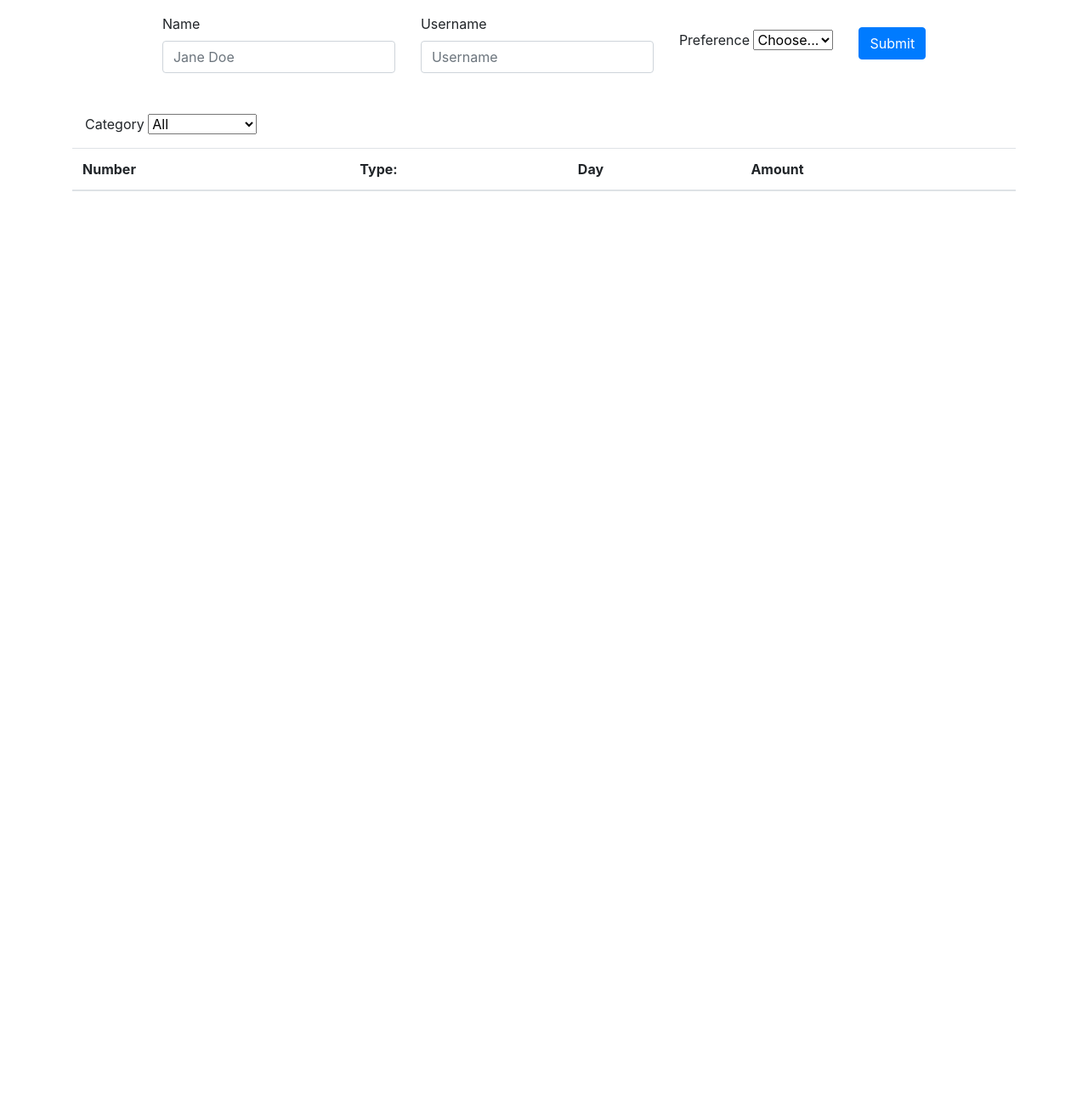
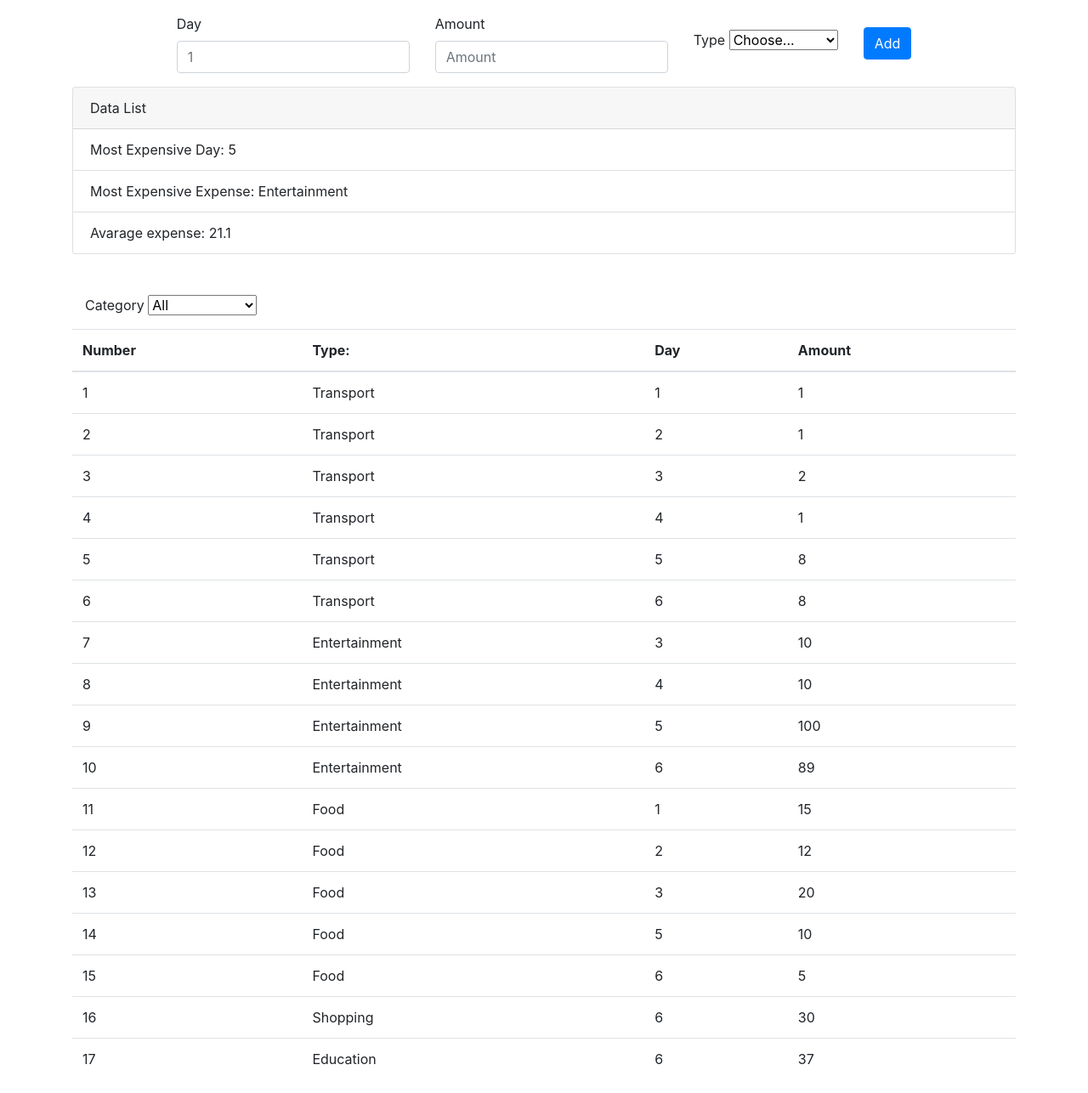
Before and after one commit to turanheydarli/PB501-Course, a plain HTML site: page Lesson_1/Task_1/index.html in a window 1280 px wide. Shown: the whole page at 85% size. Before the commit the page ends 800 px from the top, so only its background shows below. Drawn offline with nearby package versions, Linux system fonts and the light colour scheme.

Commit message:
task completed

```diff
--- a/Lesson_1/Task_1/app.js
+++ b/Lesson_1/Task_1/app.js
@@ -1,54 +1,112 @@
-const ExpenseType = {
-    All: 'All',
-    Transport: 'Transport',
-    Entertainment: 'Entertainment',
-    Food: 'Food',
-    Shopping: 'Shopping',
-    Education: 'Education',
-};
-
-const expenses = Object.fromEntries(Object.keys(ExpenseType).map(type => [type, []]));
+const expenses = {
+    'All': [],
+    'Transport': [],
+    'Entertainment': [],
+    'Food': [],
+    'Shopping': [],
+    'Education': [],
+}
 
 const filterElement = document.getElementById('filter-select');
 const expensesTableBody = document.querySelector('#expenses-table-body');
 
-filterElement.innerHTML = Object.keys(ExpenseType).map((value) => `<option  ${value == ExpenseType.All ? 'selected' : ''}>` + value + '</option>');
+const mostExpensiveExpense = document.querySelector('#most-expensive-expense');
+const mostExpensiveDay = document.querySelector('#most-expensive-day');
+const avarageExpense = document.querySelector('#avarage-expense');
+
+const createForm = document.querySelector('#create-form');
+const formSubmitButton = document.querySelector('#form-submit-button');
+const dayInput = document.querySelector('#day-input');
+const expenceTypeInput = document.querySelector('#expence-type-input');
+const amountInput = document.querySelector('#amount-input');
 
 
+formSubmitButton.addEventListener('click', performAdd);
+formSubmitButton.addEventListener('click', renderPage);
 
-document.addEventListener('DOMContentLoaded', renderExpensesTable);
-filterElement.addEventListener('change', renderExpensesTable);
+filterElement.addEventListener('change', renderPage);
+
+document.addEventListener('DOMContentLoaded', renderPage);
 
 
-// expenseTypeElement.appendChild(`<select>${Object.keys(ExpenseType).map((value) => '<option>' + value + '</option>')}</select>`);
-
-addExpense(ExpenseType.Transport, 2, 100);
-addExpense(ExpenseType.Transport, 2, 100);
-addExpense(ExpenseType.Transport, 2, 100);
-addExpense(ExpenseType.Transport, 2, 100);
-addExpense(ExpenseType.Transport, 2, 100);
-addExpense(ExpenseType.Transport, 2, 100);
+addExpense('Transport', 1, 1);
+addExpense('Transport', 2, 1);
+addExpense('Transport', 3, 2);
+addExpense('Transport', 4, 1);
+addExpense('Transport', 5, 8);
+addExpense('Transport', 6, 8);
 
 
-addExpense(ExpenseType.Education, 2, 100);
+addExpense('Entertainment', 3, 10);
+addExpense('Entertainment', 4, 10);
+addExpense('Entertainment', 5, 100);
+addExpense('Entertainment', 6, 89);
+
+addExpense('Shopping', 6, 30);
+
+addExpense('Food', 1, 15);
+addExpense('Food', 2, 12);
+addExpense('Food', 3, 20);
+addExpense('Food', 5, 10);
+addExpense('Food', 6, 5);
+
+addExpense('Education', 6, 37);
+
+console.log(getAllExpenses());
+
+console.log(getAvarageExpense());
 
 
-console.log(getAllExpenses());
+function performAdd(event) {
+    event.preventDefault()
+
+    let day = parseInt(dayInput.value);
+    let amount = parseFloat(amountInput.value);
+    let type = expenceTypeInput.value;
+
+    addExpense(type, day, amount)
+}
+
+function renderPage() {
+    renderMostExpensiveDay();
+    renderMostExpensiveExpense();
+    renderAvarageExpense();
+
+    renderExpensesTable();
+}
+
+function renderMostExpensiveExpense() {
+    const expense = getMostExpensiveExpense();
+
+    mostExpensiveExpense.innerHTML = `Most Expensive Expense: ${expense.expenseType}`;
+}
+
+function renderMostExpensiveDay() {
+    const expense = getMostExpensiveDayByType('All');
+
+    mostExpensiveDay.innerHTML = `Most Expensive Day: ${expense.day}`;
+}
+
+function renderAvarageExpense() {
+    const expense = getAvarageExpense();
+
+    avarageExpense.innerHTML = `Avarage expense: ${expense.toFixed(1)}`;
+}
 
 function renderExpensesTable() {
     const selectedType = filterElement.value;
     const filteredExpenses = getExpensesByType(selectedType);
 
-    let tableId = filteredExpenses.indexOf(expense) + 1;
+    expensesTableBody.innerHTML = filteredExpenses.map(expense => {
+        let tableId = filteredExpenses.indexOf(expense) + 1;
 
-    expensesTableBody.innerHTML = filteredExpenses.map(expense => {
         return `<tr>
             <td>${tableId}</td>
             <td>${expense.expenseType}</td>
             <td>${expense.day}</td>
             <td>${expense.amount}</td>
         </tr>`;
-    });
+    }).join('');;
 }
 
 function getAllExpenses() {
@@ -83,7 +141,7 @@ function addExpense(expenseType, day, amount) {
         'amount': amount
     };
 
-    if (!valiedateExpense(newExpense)) {
+    if (!validateExpense(newExpense)) {
         return null;
     }
 
@@ -92,27 +150,73 @@ function addExpense(expenseType, day, amount) {
 
 function getExpensesByType(expenseType) {
 
-    if (expenseType == ExpenseType.All) {
+    if (expenseType == 'All') {
         return getAllExpenses();
     }
 
     return expenses[expenseType];
 }
 
-function valiedateExpense(expense) {
+function getSumOfExpenses() {
+    let allExpenses = getAllExpenses();
 
+    let sum = 0;
+
+    allExpenses.forEach(expense => {
+        expense.amount += sum;
+    });
+
+    return sum;
+}
+
+function getMostExpensiveDayByType(expenseType) {
+    let filteredExpenses = getExpensesByType(expenseType);
+
+    let mostExpensiveExpense = filteredExpenses[0];
+
+    for (let index = 0; index < filteredExpenses.length; index++) {
+        const expense = filteredExpenses[index];
+        if (expense.amount > mostExpensiveExpense.amount) {
+            mostExpensiveExpense = expense;
+        }
+    }
+
+    return mostExpensiveExpense;
+}
+
+function getMostExpensiveExpense() {
+    let filteredExpenses = getExpensesByType('All');
+
+    let mostExpensiveExpense = filteredExpenses[0];
+
+    for (let index = 0; index < filteredExpenses.length; index++) {
+        const expense = filteredExpenses[index];
+        if (expense.amount > mostExpensiveExpense.amount) {
+            mostExpensiveExpense = expense;
+        }
+    }
+
+    return mostExpensiveExpense;
+}
+
+function getAvarageExpense() {
+    let allExpenses = getAllExpenses();
+
+    let sum = 0;
+
+    allExpenses.forEach(expense => {
+        sum += expense.amount;
+    });
+
+    return sum / allExpenses.length;
+}
+
+function validateExpense(expense) {
     if (expense.day < 1 || expense.day > 7) {
         return false;
     }
 
-    switch (expense.expenseType) {
-        case ExpenseType.Transport:
-            break;
-        case ExpenseType.Education:
-            break;
-        default:
-            break;
-    }
+
 
     return true;
 }
--- a/Lesson_1/Task_1/index.html
+++ b/Lesson_1/Task_1/index.html
@@ -13,41 +13,58 @@
 <body>
     <div class="container">
         <div class="form-elemets align-items-center pt-3">
-            <form class="row gy-2 gx-3 align-items-center justify-content-center">
+            <form id="create-form" class="row gy-2 gx-3 align-items-center justify-content-center">
                 <div class="col-auto">
-                    <label class="visually-hidden" for="autoSizingInput">Name</label>
-                    <input type="text" class="form-control" id="autoSizingInput" placeholder="Jane Doe">
+                    <label class="visually-hidden" for="autoSizingInput">Day</label>
+                    <input type="text" class="form-control" id="day-input" placeholder="1">
                 </div>
                 <div class="col-auto">
-                    <label class="visually-hidden" for="autoSizingInputGroup">Username</label>
+                    <label class="visually-hidden" for="autoSizingInputGroup">Amount</label>
                     <div class="input-group">
-                        <input type="text" class="form-control" id="autoSizingInputGroup" placeholder="Username">
+                        <input type="text" class="form-control" id="amount-input" placeholder="Amount">
                     </div>
                 </div>
                 <div class="col-auto">
-                    <label class="visually-hidden" for="autoSizingSelect">Preference</label>
-                    <select class="form-select" id="autoSizingSelect">
+                    <label class="visually-hidden" for="autoSizingSelect">Type</label>
+                    <select class="form-select" id="expence-type-input">
                         <option selected>Choose...</option>
-                        <option value="1">One</option>
-                        <option value="2">Two</option>
-                        <option value="3">Three</option>
+                        <option value="Transport">Transport</option>
+                        <option value="Entertainment">Entertainment</option>
+                        <option value="Food">Food</option>
+                        <option value="Shopping">Shopping</option>
+                        <option value="Education">Education</option>
                     </select>
                 </div>
 
                 <div class="col-auto">
-                    <button type="submit" id="gyulsum" class="btn btn-primary">Submit</button>
+                    <button id="form-submit-button" type="submit" class="btn btn-primary">Add</button>
                 </div>
             </form>
+        </div>
+
+        <div class="view-elements mt-3">
+            <div class="card" style="width: 100%;">
+                <div class="card-header">
+                    Data List
+                </div>
+                <ul class="list-group list-group-flush">
+                    <li  class="list-group-item" id="most-expensive-day">Most Expensive Day: {}</li>
+                    <li class="list-group-item" id="most-expensive-expense">Most Expensive Expense: </li>
+                    <li class="list-group-item" id="avarage-expense">Avarage Expense: </li>
+                </ul>
+            </div>
         </div>
 
         <div class="table-elements mt-5">
             <div class="col-auto">
                 <label class="visually-hidden" for="autoSizingSelect">Category</label>
                 <select class="form-select" id="filter-select">
-                    <option selected>Choose...</option>
-                    <option value="1">One</option>
-                    <option value="2">Two</option>
-                    <option value="3">Three</option>
+                    <option selected="">All</option>
+                    <option>Transport</option>
+                    <option>Entertainment</option>
+                    <option>Food</option>
+                    <option>Shopping</option>
+                    <option>Education</option>
                 </select>
             </div>
 
```
